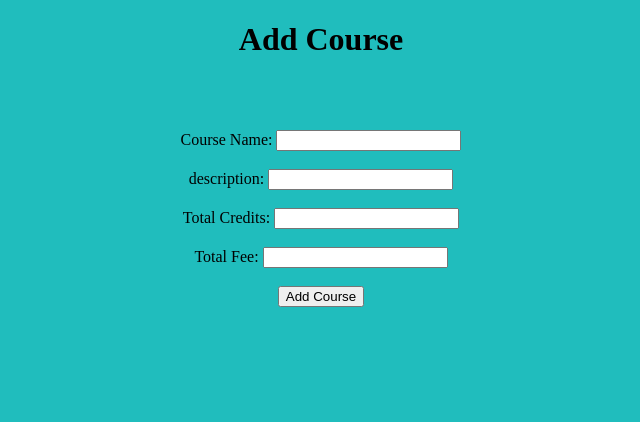
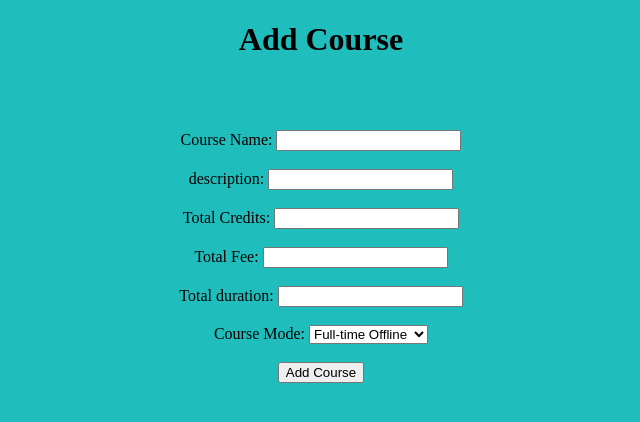
Before and after one commit to kalpana123-1/collegeManagementSystem, a Flask app: page /add_course in a window 1280 px wide. Shown: the top 422 px of the page, without its empty margins (319-959 px from the left). Run offline with Flask 3, Linux system fonts and the light colour scheme.

Commit message:
Modified Adding course page

```diff
--- a/app.py
+++ b/app.py
@@ -65,8 +65,6 @@ def getCourseMode():
 
 
 # Add a new course
-
-
 @app.route("/add_course", methods=["GET", "POST"])
 def add_course():
     if request.method == "POST":
@@ -75,9 +73,14 @@ def add_course():
         course_name = details["course_name"]
         description = details["description"]
         credit = details["credit"]
+        credit = int(credit)
         fee = details["fee"]
-        data = [course_name, description, credit, fee]
-        sql = "INSERT INTO course(name, description, totalCredits, totalFee) VALUES (%s, %s, %s, %s)"
+        fee = int(fee)
+        courseType = details["courseType"]
+        courseType = int(courseType)
+        duration = int(details["duration"])
+        data = [(course_name, description, credit, fee, courseType, duration)]
+        sql = "INSERT INTO course(name, description, totalCredits, totalFee, courseModeId, duration) VALUES (%s, %s, %s, %s, %s, %s)"
         mycursor1 = mydb.cursor()
         mycursor1.execute(sql, data)
         return redirect("/courses")
@@ -113,7 +116,7 @@ def add_student():
         # gender = details["gender"]
         emergency = details["emergency"]
         # firstName, lastName, email, password1, phone, dob, emergencyContact, bloodGroup   # noqa: E501
-        detail.push(first_name, last_name, email, password, phone, emergency, blood)
+        detail.append(first_name, last_name, email, password, phone, emergency, blood)
         # address deatils
         addressLine1 = details["addressLine1"]
         addressLine2 = details["addressLine2"]
@@ -122,7 +125,7 @@ def add_student():
         pinCode = details["pinCode"]
         state = details["state"]
         country = details["country"]
-        address.push(addressLine1, addressLine2, streetNo, city, pinCode, state, country)
+        address.append(addressLine1, addressLine2, streetNo, city, pinCode, state, country)
         mycursor1 = mydb.cursor()
         addressResult = mycursor1.execute(
             "INSERT INTO address (addressLine1, addressLine2, streetNo, city, pinCode, state, country) VALUES (%s, %s, %s, %s, %s, %s, %s)",
@@ -162,7 +165,7 @@ def add_staff():
         # gender = details["gender"]
         emergency = details["emergency"]
         # firstName, lastName, email, password1, phone, dob, emergencyContact, bloodGroup   # noqa: E501
-        detail.push(first_name, last_name, email, password, phone, emergency, blood)
+        detail.append(first_name, last_name, email, password, phone, emergency, blood)
         # address deatils
         addressLine1 = details["addressLine1"]
         addressLine2 = details["addressLine2"]
@@ -171,7 +174,7 @@ def add_staff():
         pinCode = details["pinCode"]
         state = details["state"]
         country = details["country"]
-        address.push(addressLine1, addressLine2, streetNo, city, pinCode, state, country)
+        address.append(addressLine1, addressLine2, streetNo, city, pinCode, state, country)
         mycursor1 = mydb.cursor()
         addressResult = mycursor1.execute(
             "INSERT INTO address (addressLine1, addressLine2, streetNo, city, pinCode, state, country) VALUES (%s, %s, %s, %s, %s, %s, %s)",
--- a/template/add_course.html
+++ b/template/add_course.html
@@ -20,13 +20,30 @@
     <div id="context1"></div>
     <form action="/add_course" method="POST">
         <label for="course_name">Course Name:</label>
-        <input type="text" id="course_name" name="course_name" required><br><br>
+        <input type="text" id="course_name" name="course_name" required max="50" min="3"><br><br>
         <label for="description">description:</label>
-        <input type="text" id="description" name="description" required><br><br>
+        <input type="text" id="description" name="description" required max="100" min="10"><br><br>
         <label for="credit">Total Credits:</label>
-        <input type="text" id="credit" name="credit" min="3" required><br><br>
+        <input type="text" id="credit" name="credit" max="3" min="1" required><br><br>
         <label for="fee">Total Fee:</label>
-        <input type="text" id="fee" name="fee" min="100000" required><br><br>
+        <input type="text" id="fee" name="fee" max="100000" min="100" required><br><br>
+        <label for="duration">Total duration:</label>
+        <input type="text" id="duration" name="duration" max="3" min="1" required><br><br>
+        <!-- Full-time Offline
+        Full-time Online
+        Part-time Offline
+        Part-time Online
+        Hybrid Both -->
+        <label for="courseType">Course Mode: </label>
+        <select name="courseType" id="courseType">
+            <option value="1">Full-time Offline</option>
+            <option value="2">Full-time Online</option>
+            <option value="3">Part-time Offline</option>
+            <option value="4">Part-time Online</option>
+            <option value="5">Hybrid Both</option>
+        </select>
+        <br>
+        <br>
         <input type="submit" value="Add Course">
     </form>
 </body>
```
Also changed, not shown: template/index.html (+29 -4 lines).
